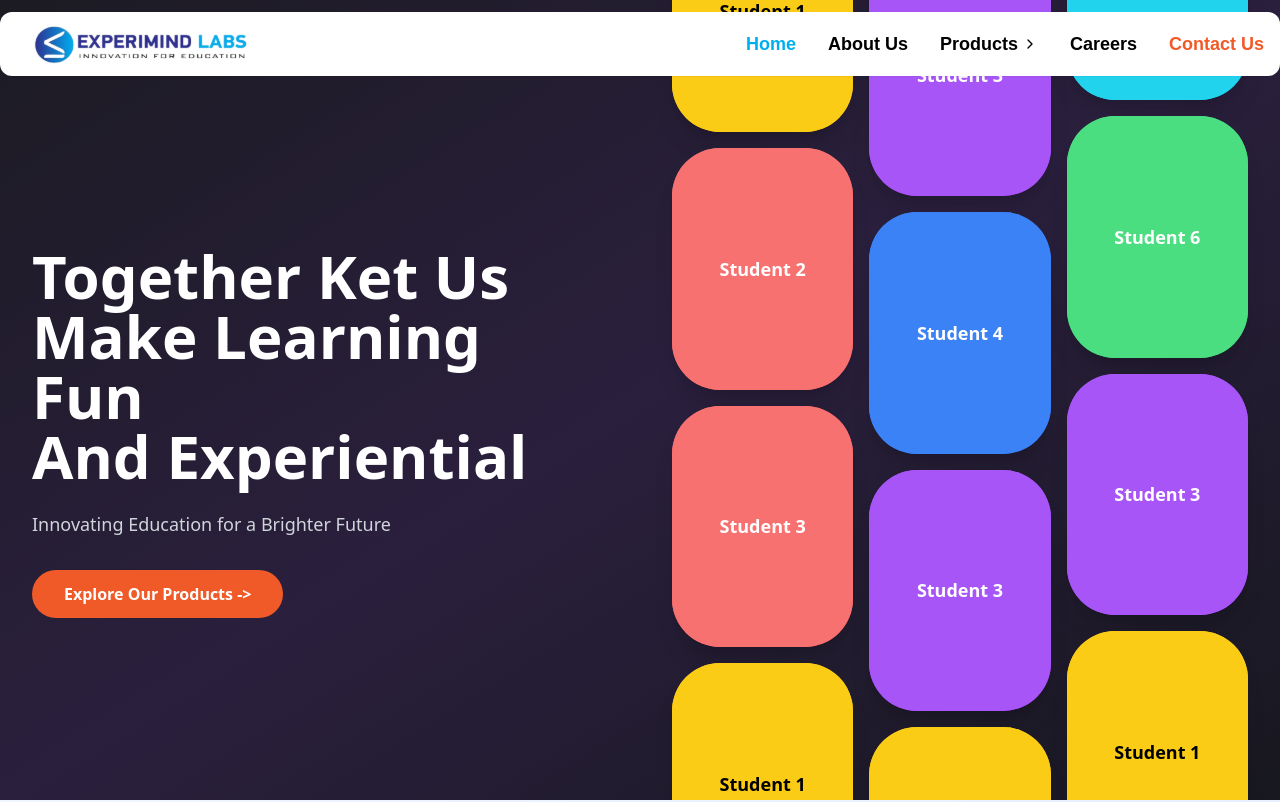
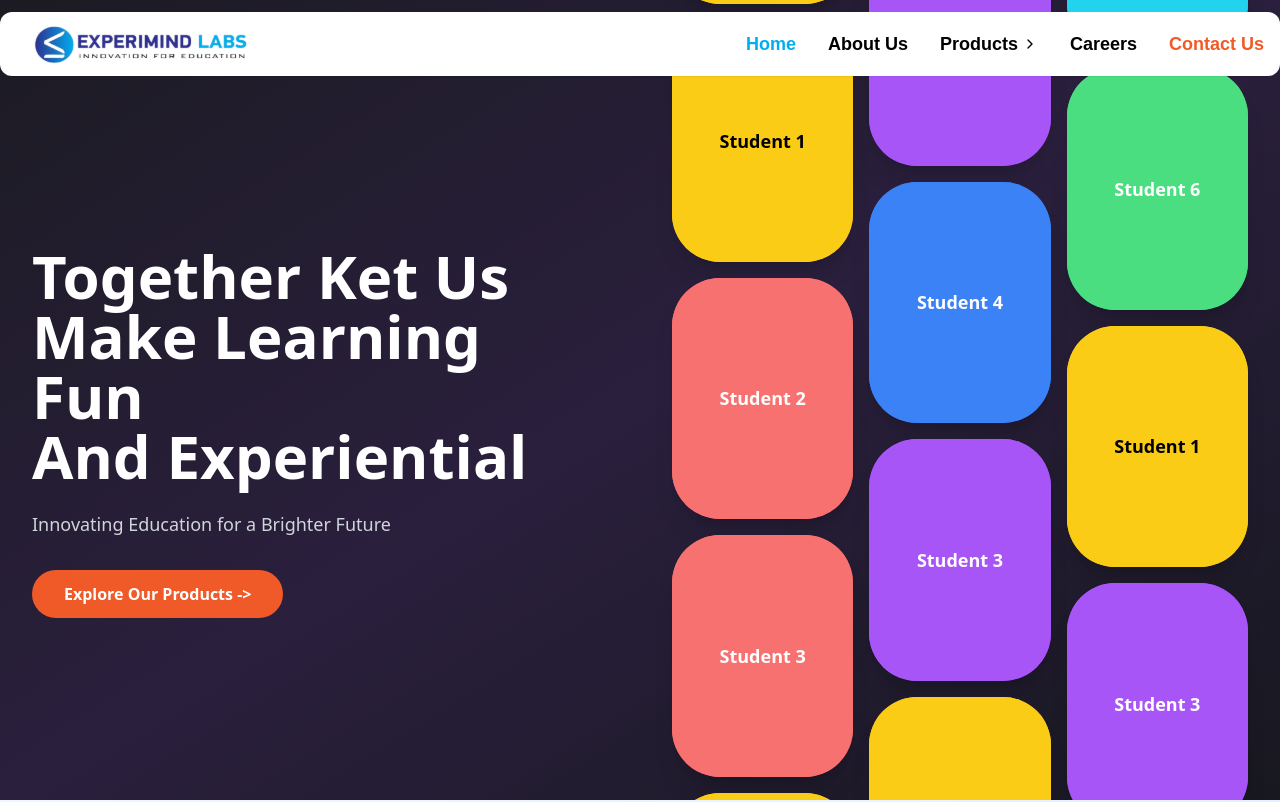
Before and after one commit to Sap3X/Experimind-Website, a React (Create React App) app in the folder frontend/: page / in a window 1280 px wide. Shown: the top 802 px of the page. Built offline with nearby package versions, Linux system fonts and the light colour scheme.

Commit message:
Enhance HeroSection layout with additional student cards and improved translation adjustments for better visual alignment

```diff
--- a/frontend/src/components/HeroSec.jsx
+++ b/frontend/src/components/HeroSec.jsx
@@ -195,7 +195,14 @@ export default function HeroSection() {
               <div className="grid grid-cols-3 gap-2 sm:gap-3 lg:gap-4 h-[500px] sm:h-[600px] lg:h-[700px]">
 
                 {/* Column 1 - Offset upward */}
-                <div className="flex flex-col gap-2 sm:gap-3 lg:gap-4 -translate-y-8 sm:-translate-y-12 lg:-translate-y-48">
+                <div className="flex flex-col gap-2 sm:gap-3 lg:gap-4 lg:-translate-y-[25rem] xl:-translate-y-80">
+                  <div className="relative group">
+                    <div className="w-full aspect-[3/4] bg-gradient-to-br from-yellow-400 to-yellow-500 rounded-[2rem] lg:rounded-[3rem] overflow-hidden shadow-xl">
+                      <div className="w-full h-full bg-yellow-400 flex items-center justify-center text-black font-bold text-lg">
+                        Student 1
+                      </div>
+                    </div>
+                  </div>
                   <div className="relative group">
                     <div className="w-full aspect-[3/4] bg-gradient-to-br from-yellow-400 to-yellow-500 rounded-[2rem] lg:rounded-[3rem] overflow-hidden shadow-xl">
                       <div className="w-full h-full bg-yellow-400 flex items-center justify-center text-black font-bold text-lg">
@@ -227,7 +234,14 @@ export default function HeroSection() {
                 </div>
 
                 {/* Column 2 - Center */}
-                <div className="flex flex-col gap-2 sm:gap-3 lg:gap-4 -translate-y-12 sm:-translate-y-16 lg:-translate-y-32">
+                <div className="flex flex-col gap-2 sm:gap-3 lg:gap-4 lg:-translate-y-[] xl:-translate-y-[26rem]">
+                  <div className="relative group">
+                    <div className="w-full aspect-[3/4] bg-gradient-to-br from-yellow-400 to-yellow-500 rounded-[2rem] lg:rounded-[3rem] overflow-hidden shadow-xl">
+                      <div className="w-full h-full bg-yellow-400 flex items-center justify-center text-black font-bold text-lg">
+                        Student 1
+                      </div>
+                    </div>
+                  </div>
                   <div className="relative group">
                     <div className="w-full aspect-[3/4] bg-gradient-to-br from-purple-500 to-purple-600 rounded-[2rem] lg:rounded-[3rem] overflow-hidden shadow-xl">
                       <div className="w-full h-full bg-purple-500 flex items-center justify-center text-white font-bold text-lg">
@@ -256,10 +270,11 @@ export default function HeroSection() {
                       </div>
                     </div>
                   </div>
+
                 </div>
 
                 {/* Column 3 - Offset downward */}
-                <div className="flex flex-col gap-2 sm:gap-3 lg:gap-4 -translate-y-8 sm:-translate-y-12 lg:-translate-y-56">
+                <div className="flex flex-col gap-2 sm:gap-3 lg:gap-4 lg:-translate-y-[] xl:-translate-y-[17rem]">
                   <div className="relative group">
                     <div className="w-full aspect-[3/4] bg-gradient-to-br from-cyan-400 to-cyan-500 rounded-[2rem] lg:rounded-[3rem] overflow-hidden shadow-xl">
                       <div className="w-full h-full bg-cyan-400 flex items-center justify-center text-black font-bold text-lg">
@@ -271,6 +286,13 @@ export default function HeroSection() {
                     <div className="w-full aspect-[3/4] bg-gradient-to-br from-green-400 to-green-500 rounded-[2rem] lg:rounded-[3rem] overflow-hidden shadow-xl">
                       <div className="w-full h-full bg-green-400 flex items-center justify-center text-white font-bold text-lg">
                         Student 6
+                      </div>
+                    </div>
+                  </div>
+                  <div className="relative group">
+                    <div className="w-full aspect-[3/4] bg-gradient-to-br from-yellow-400 to-yellow-500 rounded-[2rem] lg:rounded-[3rem] overflow-hidden shadow-xl">
+                      <div className="w-full h-full bg-yellow-400 flex items-center justify-center text-black font-bold text-lg">
+                        Student 1
                       </div>
                     </div>
                   </div>
```
